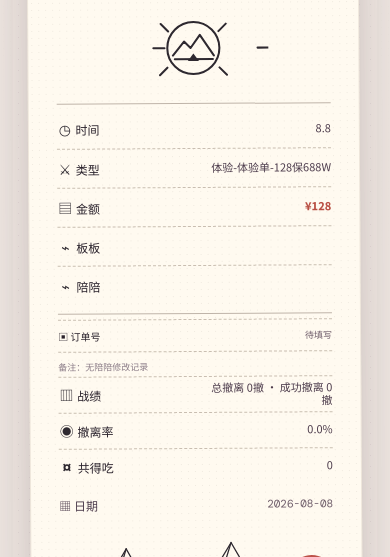
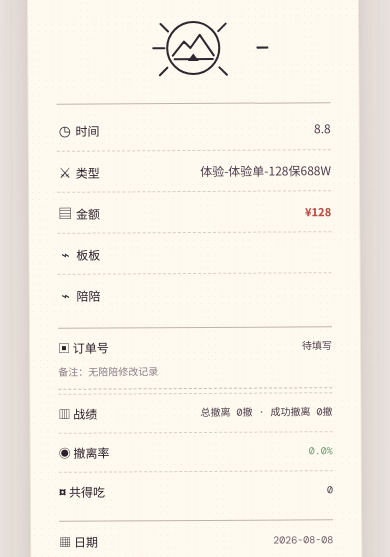
Before and after one commit to ymou783/xuejin-order-studio, a plain HTML site: page settlement.html in a window 390 px wide. Shown: the part 256-813 px from the top of the page. Drawn offline with nearby package versions, Linux system fonts and the light colour scheme.

Commit message:
Reflow settlement receipt details

```diff
--- a/settlement.css
+++ b/settlement.css
@@ -38,3 +38,33 @@ body::before { content:""; position:fixed; inset:0; pointer-events:none; opacity
   .settlement-receipt .receipt-date-line { margin-top:12px; }
   .settlement-receipt .receipt-landscape { margin-top:12px; }
 }
+
+/* Reflow the settlement details into clear, bounded blocks. */
+.settlement-receipt .receipt-lines { gap:2px; }
+.settlement-receipt .receipt-line { min-height:46px; border-top-color:rgba(201,190,177,.72); }
+.settlement-receipt .receipt-line b { flex:0 0 34%; }
+.settlement-receipt .receipt-line > span { min-width:0; max-width:66%; line-height:1.35; overflow-wrap:anywhere; }
+.settlement-order-block { margin-top:16px; padding:12px 0 10px; border-top:1px solid #bfb4a9; border-bottom:1px dashed #c9beb1; }
+.settlement-order-head { display:grid; grid-template-columns:34% minmax(0,1fr); align-items:center; gap:12px; }
+.settlement-order-head > span { font-size:13px; font-weight:800; white-space:nowrap; }
+.settlement-order-head code { min-width:0; color:#4d3c4c; font:12px/1.35 "DM Mono",monospace; text-align:right; overflow-wrap:anywhere; }
+.settlement-order-note { margin:9px 0 0; font-size:10px; line-height:1.45; }
+.settlement-summary { display:grid; margin-top:4px; }
+.settlement-summary-row { display:grid; grid-template-columns:34% minmax(0,1fr); align-items:center; min-height:43px; gap:12px; border-top:1px dashed rgba(201,190,177,.72); }
+.settlement-summary-row > span { color:var(--settle-ink); font-size:13px; font-weight:800; white-space:nowrap; }
+.settlement-summary-row strong { min-width:0; color:#4d3c4c; font:12px/1.35 "DM Mono",monospace; text-align:right; overflow-wrap:anywhere; }
+.settlement-summary-row:nth-child(2) strong { color:var(--settle-green); }
+.settlement-date-line { display:grid; grid-template-columns:34% minmax(0,1fr); align-items:center; margin-top:12px; padding-top:13px; border-top:1px solid #bfb4a9; gap:12px; color:var(--settle-ink); font-size:13px; font-weight:800; }
+.settlement-date-line strong { color:#6d5b68; font:12px "DM Mono",monospace; text-align:right; }
+
+@media (max-width:620px) {
+  .settlement-receipt .receipt-lines { gap:0; }
+  .settlement-receipt .receipt-line { min-height:41px; font-size:12px; }
+  .settlement-receipt .receipt-line b { flex-basis:34%; }
+  .settlement-receipt .receipt-line > span { max-width:66%; font-size:12px; }
+  .settlement-order-block { margin-top:13px; padding:10px 0 9px; }
+  .settlement-order-head > span,.settlement-summary-row > span,.settlement-date-line { font-size:12px; }
+  .settlement-order-head code,.settlement-summary-row strong,.settlement-date-line strong { font-size:10px; }
+  .settlement-summary-row { min-height:39px; }
+  .settlement-date-line { margin-top:10px; padding-top:11px; }
+}
--- a/settlement.html
+++ b/settlement.html
@@ -36,13 +36,16 @@
               <div class="receipt-line"><b><i>⌁</i> 板板</b><span id="settlementBoard" class="empty-value">待填写</span></div>
               <div class="receipt-line"><b><i>⌁</i> 陪陪</b><span id="settlementCompanion" class="empty-value">待填写</span></div>
             </div>
-            <div class="receipt-rule"></div>
-            <div class="order-id-line"><span>▣ 订单号</span><code id="settlementOrderId">--</code></div>
-            <div class="settlement-order-note" id="settlementOrderNote">备注：无陪陪修改记录</div>
-            <div class="receipt-line settlement-stat-line"><b><i>▥</i> 战绩</b><span id="settlementRecord">--</span></div>
-            <div class="receipt-line settlement-stat-line"><b><i>◉</i> 撤离率</b><span id="settlementRate">--</span></div>
-            <div class="receipt-line settlement-stat-line"><b><i>¤</i> 共得吃</b><span id="settlementEaten">--</span></div>
-            <div class="receipt-date-line"><span>▦ 日期</span><span id="settlementDateLong">--</span></div>
+            <div class="settlement-order-block">
+              <div class="settlement-order-head"><span>▣ 订单号</span><code id="settlementOrderId">--</code></div>
+              <div class="settlement-order-note" id="settlementOrderNote">备注：无陪陪修改记录</div>
+            </div>
+            <div class="settlement-summary">
+              <div class="settlement-summary-row"><span>▥ 战绩</span><strong id="settlementRecord">--</strong></div>
+              <div class="settlement-summary-row"><span>◉ 撤离率</span><strong id="settlementRate">--</strong></div>
+              <div class="settlement-summary-row"><span>¤ 共得吃</span><strong id="settlementEaten">--</strong></div>
+            </div>
+            <div class="settlement-date-line"><span>▦ 日期</span><strong id="settlementDateLong">--</strong></div>
             <div class="receipt-landscape" aria-hidden="true">
               <svg viewBox="0 0 360 96" preserveAspectRatio="none"><path d="M0 83 33 56 56 75 91 25 118 66 151 38 184 74 224 19 256 66 291 42 324 75 360 55v41H0Z"></path><path d="M0 84h360M91 25l-9 25 18-9 14 19M224 19l-12 32 17-10 18 25M151 38l-7 28 14-11 15 20"></path><path d="M22 82v-20m-8 20 8-12 8 12M318 82V58m-9 24 9-14 9 14"></path></svg>
               <div class="receipt-stamp" aria-hidden="true"><svg viewBox="0 0 60 60"><circle cx="30" cy="30" r="24"></circle><circle cx="21" cy="23" r="4"></circle><circle cx="30" cy="19" r="4"></circle><circle cx="39" cy="23" r="4"></circle><path d="M21 35c0-7 18-7 18 0 0 7-18 7-18 0Z"></path></svg></div>
```
